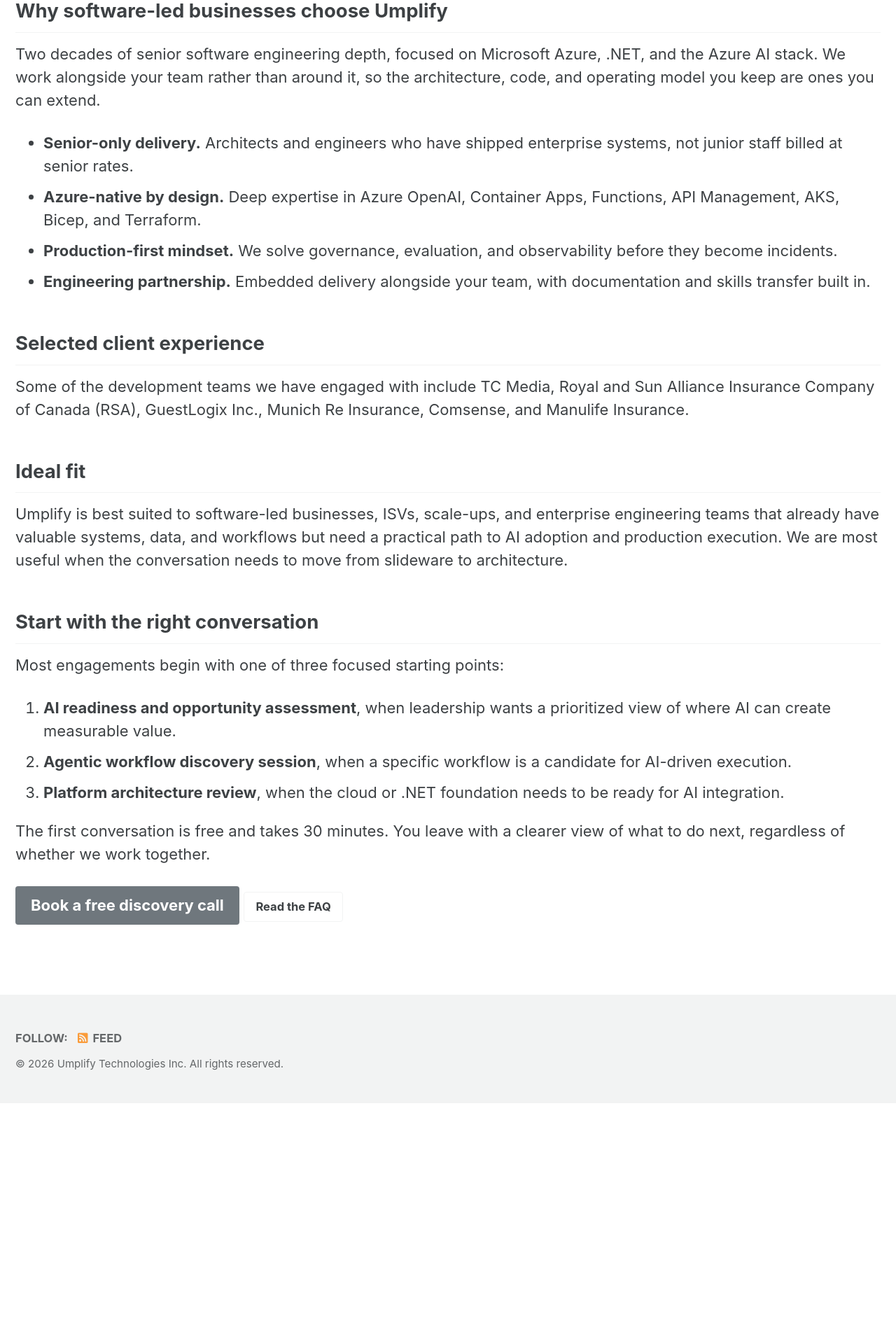
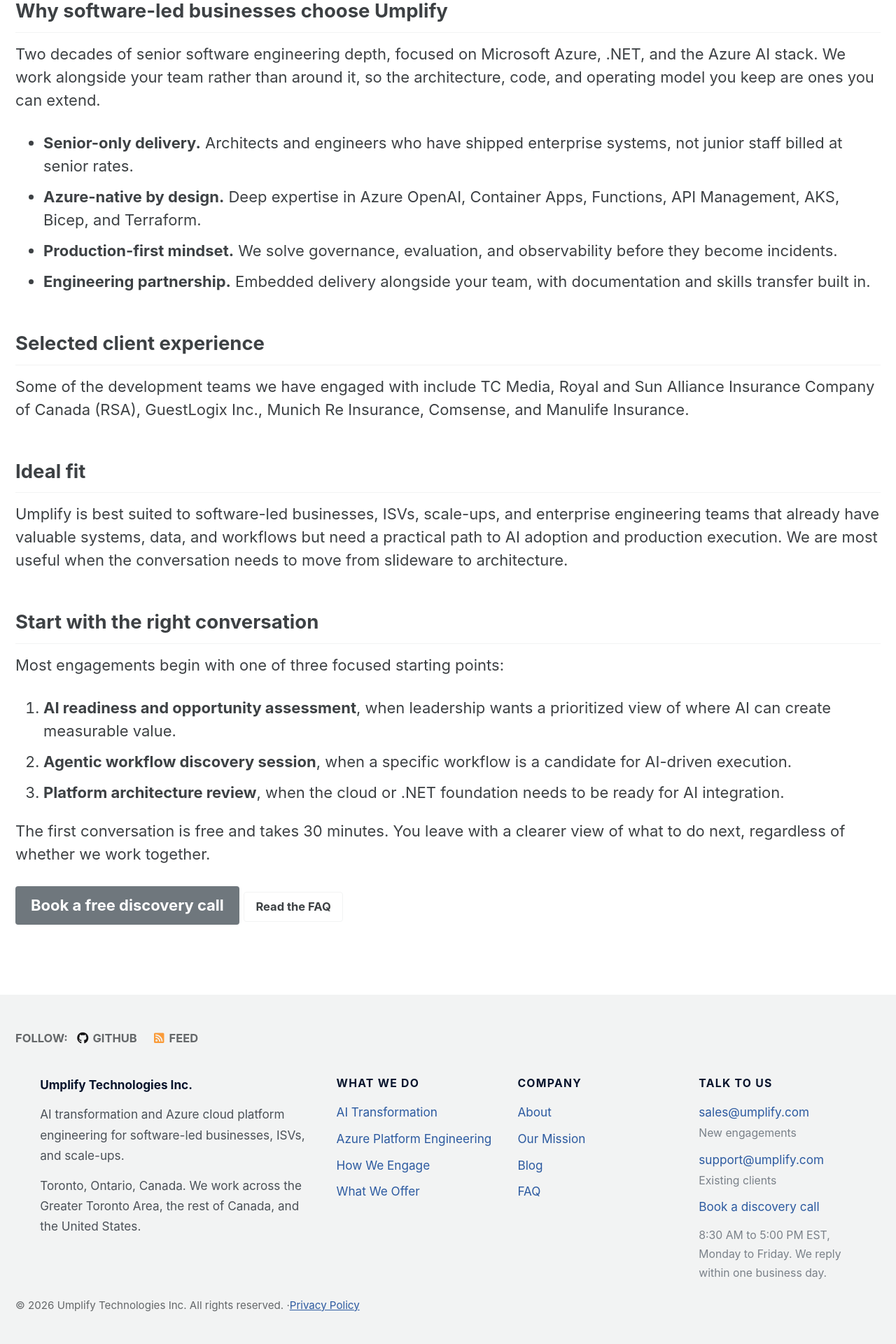
Before and after one commit to Umplify/umplify, a Jekyll site: the page built from _pages/home.md, in a window 1280 px wide. Shown: the part 2900-4820 px from the top of the page at 70% size. Built offline with Jekyll 4.4.1, drawn with Linux system fonts in a browser that asks for light colours; cached includes are drawn as plain includes; before the commit the page ends 4476 px from its top, so only the background shows below that.

Commit message:
Build out the site footer and link the privacy policy
The footer carried only a follow row and a copyright line. The single
configured GitHub link never rendered either, because the entry had an icon
and a label but no url, which the theme's own guard requires.

Adds four columns: who we are and where, what we do, company pages, and how
to reach us with the two role addresses and business hours. The privacy
policy is linked from the copyright line, so it is now reachable from every
page rather than only from the campaign landing page.

The landing page itself is deliberately NOT linked here. It is unlinked by
design, and putting it in the footer would return it to the site structure.

Styling lives in assets/css/main.scss after the theme import. Note the
footer background is light in this skin, so the text is dark; a first pass
styled it for a dark footer and rendered the headings nearly invisible.

Co-Authored-By: Claude Opus 5 (1M context) <noreply@anthropic.com>
Claude-Session: https://claude.ai/code/session_01Vs5LA7E6JveD3y3BPBNLFA

```diff
--- a/_config.yml
+++ b/_config.yml
@@ -115,6 +115,7 @@ footer:
   links:
     - label: "GitHub"
       icon: "fab fa-fw fa-github"
+      url: "https://github.com/Umplify"
 
 include:
   - .htaccess
--- a/_includes/footer.html
+++ b/_includes/footer.html
@@ -18,4 +18,53 @@
   </ul>
 </div>
 
-<div class="page__footer-copyright">&copy; {{ site.time | date: '%Y' }} {{ site.name | default: site.title }} All rights reserved.</div>
+{% comment %}
+  Deliberately omits /ai-for-small-business/. That page is an unlinked campaign
+  landing page, and linking it here would put it back into the site's structure.
+{% endcomment %}
+<div class="umplify-footer">
+  <div class="umplify-footer__grid">
+
+    <div class="umplify-footer__col umplify-footer__about">
+      <p class="umplify-footer__name">Umplify Technologies Inc.</p>
+      <p>AI transformation and Azure cloud platform engineering for software-led businesses, ISVs, and scale-ups.</p>
+      <p>Toronto, Ontario, Canada. We work across the Greater Toronto Area, the rest of Canada, and the United States.</p>
+    </div>
+
+    <div class="umplify-footer__col">
+      <p class="umplify-footer__heading">What we do</p>
+      <ul>
+        <li><a href="{{ '/ai-transformation/' | relative_url }}">AI Transformation</a></li>
+        <li><a href="{{ '/cloud-solutions/' | relative_url }}">Azure Platform Engineering</a></li>
+        <li><a href="{{ '/how-we-engage/' | relative_url }}">How We Engage</a></li>
+        <li><a href="{{ '/what-umplify-offers/' | relative_url }}">What We Offer</a></li>
+      </ul>
+    </div>
+
+    <div class="umplify-footer__col">
+      <p class="umplify-footer__heading">Company</p>
+      <ul>
+        <li><a href="{{ '/about/' | relative_url }}">About</a></li>
+        <li><a href="{{ '/our-mission/' | relative_url }}">Our Mission</a></li>
+        <li><a href="{{ '/blog/' | relative_url }}">Blog</a></li>
+        <li><a href="{{ '/faq/' | relative_url }}">FAQ</a></li>
+      </ul>
+    </div>
+
+    <div class="umplify-footer__col">
+      <p class="umplify-footer__heading">Talk to us</p>
+      <ul>
+        <li><a href="mailto:sales@umplify.com">sales@umplify.com</a><br><span class="umplify-footer__hint">New engagements</span></li>
+        <li><a href="mailto:support@umplify.com">support@umplify.com</a><br><span class="umplify-footer__hint">Existing clients</span></li>
+        <li><a href="{{ '/contact/' | relative_url }}">Book a discovery call</a></li>
+      </ul>
+      <p class="umplify-footer__hint">8:30 AM to 5:00 PM EST, Monday to Friday. We reply within one business day.</p>
+    </div>
+
+  </div>
+</div>
+
+<div class="page__footer-copyright">
+  &copy; {{ site.time | date: '%Y' }} {{ site.name | default: site.title }} All rights reserved.
+  <span class="umplify-footer__legal"><a href="{{ '/privacy/' | relative_url }}">Privacy Policy</a></span>
+</div>
--- a/assets/css/main.scss
+++ b/assets/css/main.scss
@@ -7,3 +7,69 @@ search: false
 
 @import "minimal-mistakes/skins/{{ site.minimal_mistakes_skin | default: 'default' }}"; // skin
 @import "minimal-mistakes"; // main partials
+/* Site footer, added on top of the theme. The theme ships only a follow row and a
+   copyright line, which left the footer looking unfinished.
+   Note the footer background is LIGHT in this skin, so text here is dark. */
+.umplify-footer {
+  max-width: 1200px;
+  margin: 0 auto;
+  padding: 1.5em 1em 0.5em;
+  font-size: 0.78em;
+  line-height: 1.7;
+  text-align: left;
+  color: #4b5158;
+
+  &__grid {
+    display: flex;
+    flex-wrap: wrap;
+    gap: 2em;
+  }
+
+  &__col {
+    flex: 1 1 180px;
+    min-width: 160px;
+  }
+
+  &__about { flex: 2 1 300px; }
+
+  &__name {
+    font-weight: 700;
+    color: #08142C;
+    margin: 0 0 0.6em;
+  }
+
+  &__heading {
+    font-weight: 700;
+    color: #08142C;
+    margin: 0 0 0.6em;
+    text-transform: uppercase;
+    letter-spacing: 0.08em;
+    font-size: 0.92em;
+  }
+
+  &__hint {
+    color: #7a8189;
+    font-size: 0.92em;
+  }
+
+  p { margin: 0 0 0.8em; }
+
+  ul {
+    list-style: none;
+    margin: 0 0 0.8em;
+    padding: 0;
+  }
+
+  li { margin: 0 0 0.5em; }
+
+  a {
+    color: #2c5aa0;
+    text-decoration: none;
+    &:hover, &:focus { text-decoration: underline; }
+  }
+}
+
+.umplify-footer__legal {
+  &::before { content: " \00b7 "; }
+  a { color: #2c5aa0; text-decoration: underline; }
+}
```
